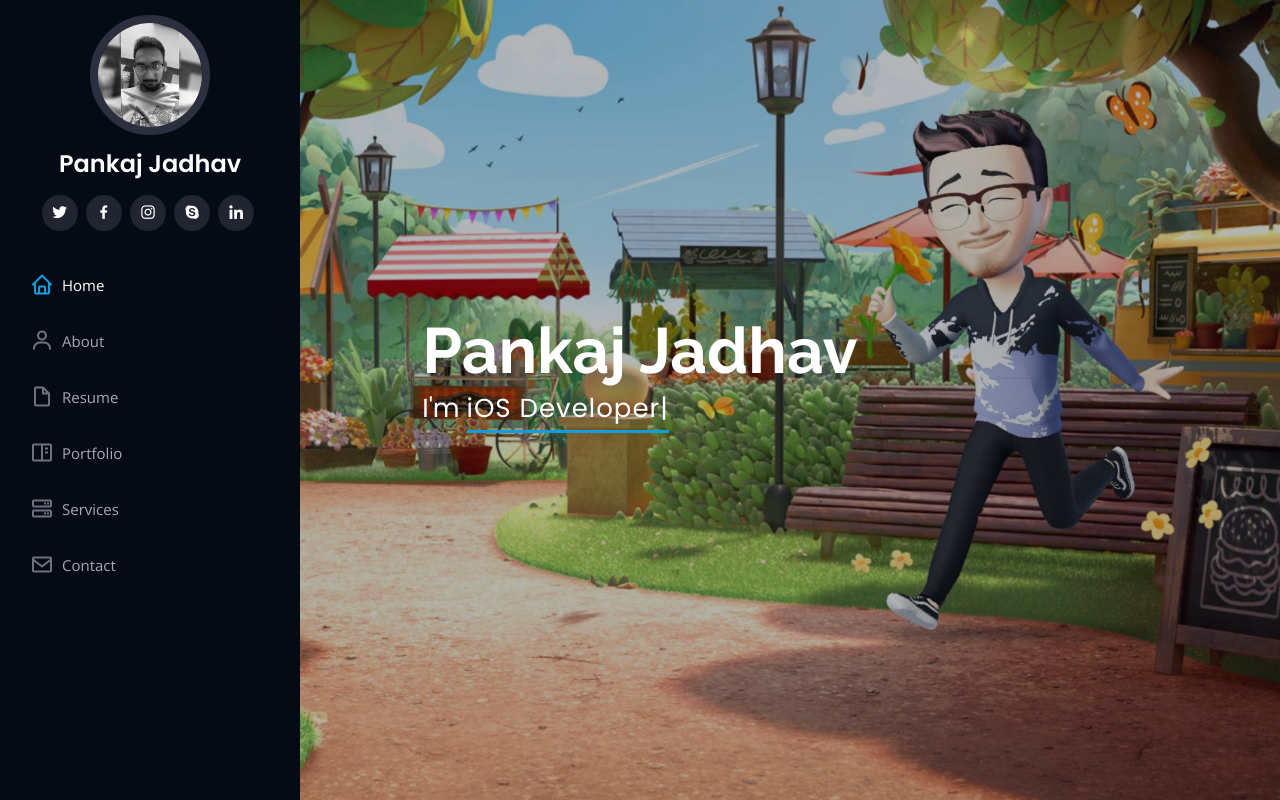
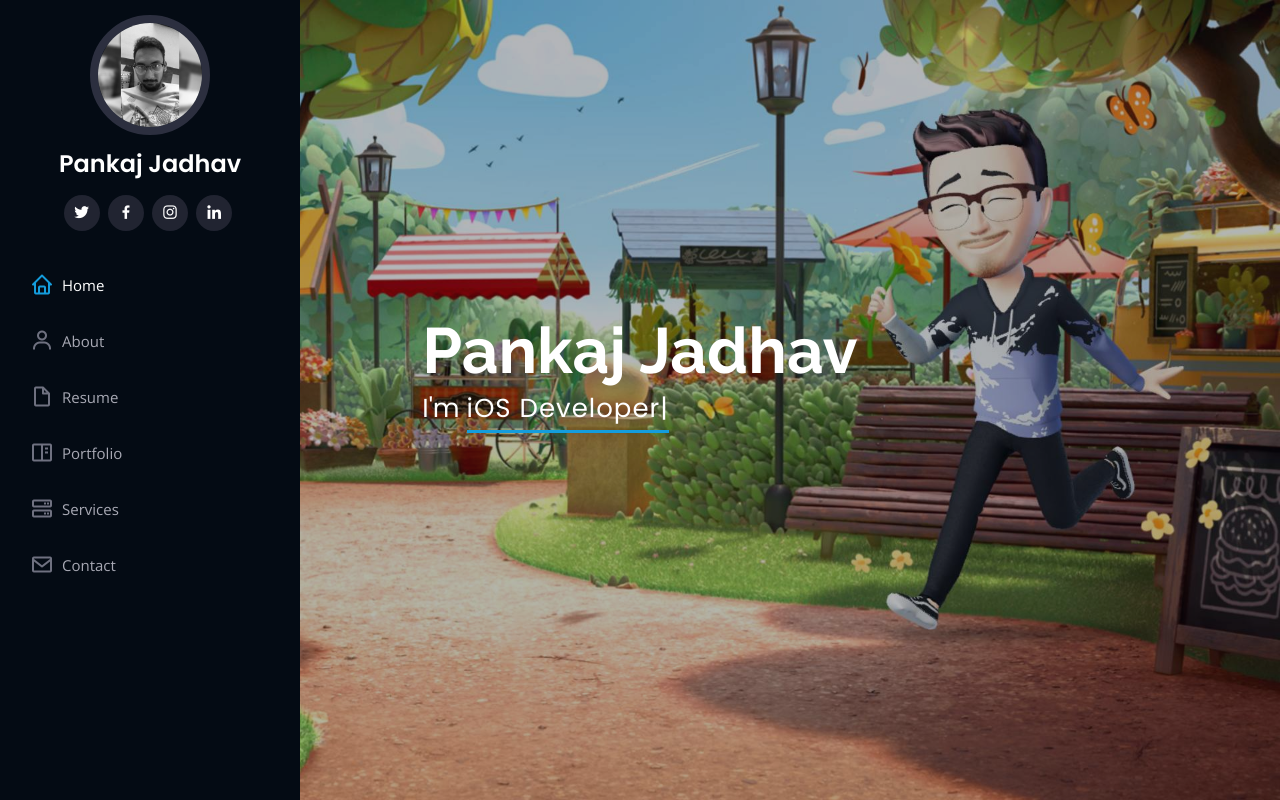
Before and after one commit to pjadhav138/portfolio, a plain HTML site: page index.html in a window 1280 px wide. Shown: the top 800 px of the page. Drawn offline with nearby package versions, Linux system fonts and the light colour scheme; no server answers.

Commit message:
Social links updated

```diff
--- a/index.html
+++ b/index.html
@@ -72,11 +72,10 @@
         <img src="assets/img/profile-img.jpg" alt="" class="img-fluid rounded-circle">
         <h1 class="text-light"><a href="index.html">Pankaj Jadhav</a></h1>
         <div class="social-links mt-3 text-center">
-          <a href="#" class="twitter"><i class="bx bxl-twitter"></i></a>
-          <a href="#" class="facebook"><i class="bx bxl-facebook"></i></a>
-          <a href="#" class="instagram"><i class="bx bxl-instagram"></i></a>
-          <a href="#" class="google-plus"><i class="bx bxl-skype"></i></a>
-          <a href="#" class="linkedin"><i class="bx bxl-linkedin"></i></a>
+          <a href="https://x.com/Pjadhav138" class="twitter"><i class="bx bxl-twitter"></i></a>
+          <a href="https://www.facebook.com/pankaj.jadhav.524" class="facebook"><i class="bx bxl-facebook"></i></a>
+          <a href="https://www.instagram.com/pjadhav138" class="instagram"><i class="bx bxl-instagram"></i></a>
+          <a href="https://in.linkedin.com/in/pankaj-jadhav-45455092" class="linkedin"><i class="bx bxl-linkedin"></i></a>
         </div>
       </div>
 
```
